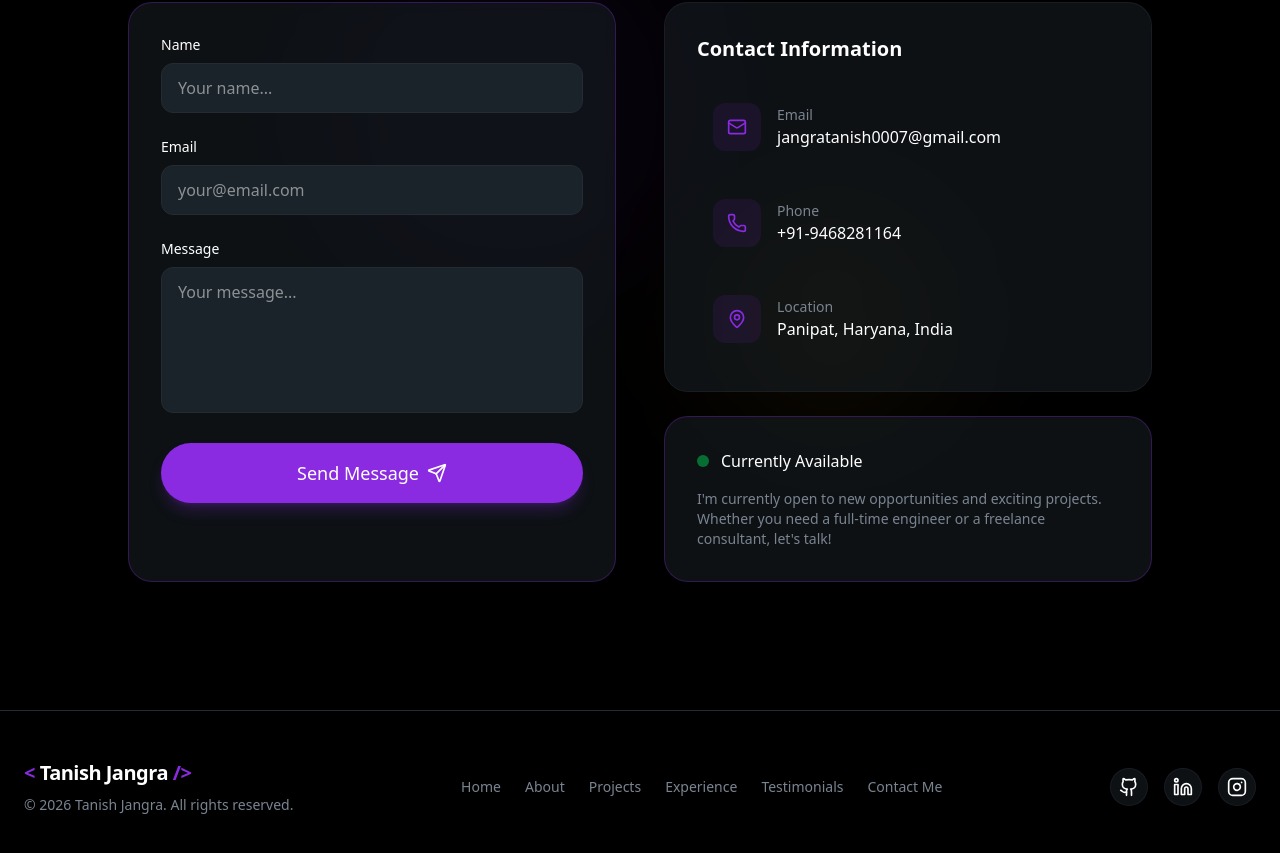
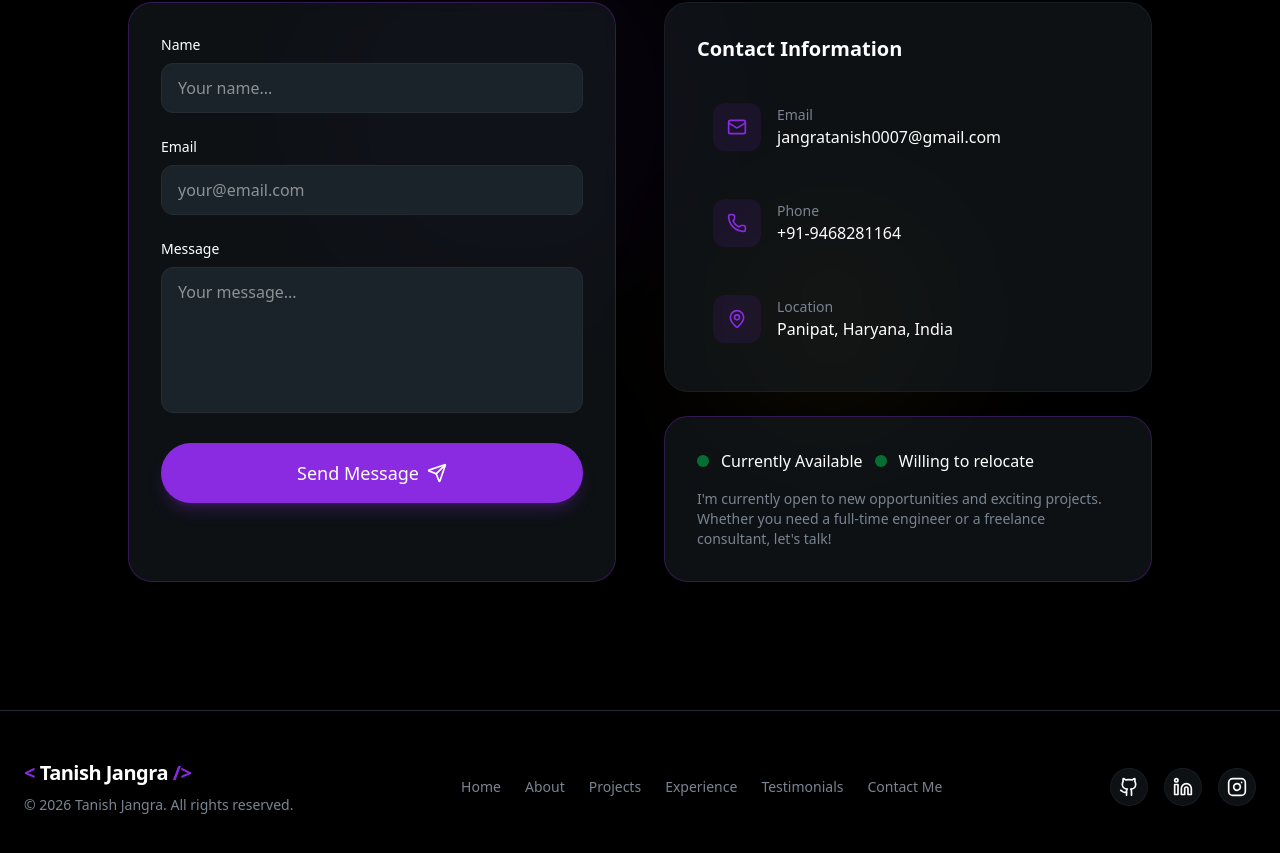
Before and after one commit to tanish0007/Portfolio, a React (Vite) app: page / in a window 1280 px wide. Shown: the part 5905-6758 px from the top of the page. Built offline with nearby package versions, Linux system fonts and the light colour scheme.

Commit message:
just added a new line

```diff
--- a/src/sections/Contact.jsx
+++ b/src/sections/Contact.jsx
@@ -240,9 +240,15 @@ export const Contact = () => {
 
             {/* Availability Card */}
             <div className="glass rounded-3xl p-8 border border-primary/30">
-              <div className="flex items-center gap-3 mb-4">
-                <span className="w-3 h-3 bg-green-500 rounded-full animate-pulse" />
-                <span className="font-medium">Currently Available</span>
+              <div className="flex items-center gap-3">
+                <div className="flex items-center gap-3 mb-4">
+                  <span className="w-3 h-3 bg-green-500 rounded-full animate-pulse" />
+                  <span className="font-medium">Currently Available</span>
+                </div>
+                <div className="flex items-center gap-3 mb-4">
+                  <span className="w-3 h-3 bg-green-500 rounded-full animate-pulse" />
+                  <span className="font-medium">Willing to relocate</span>
+                </div>
               </div>
               <p className="text-muted-foreground text-sm">
                 I'm currently open to new opportunities and exciting projects.
```
